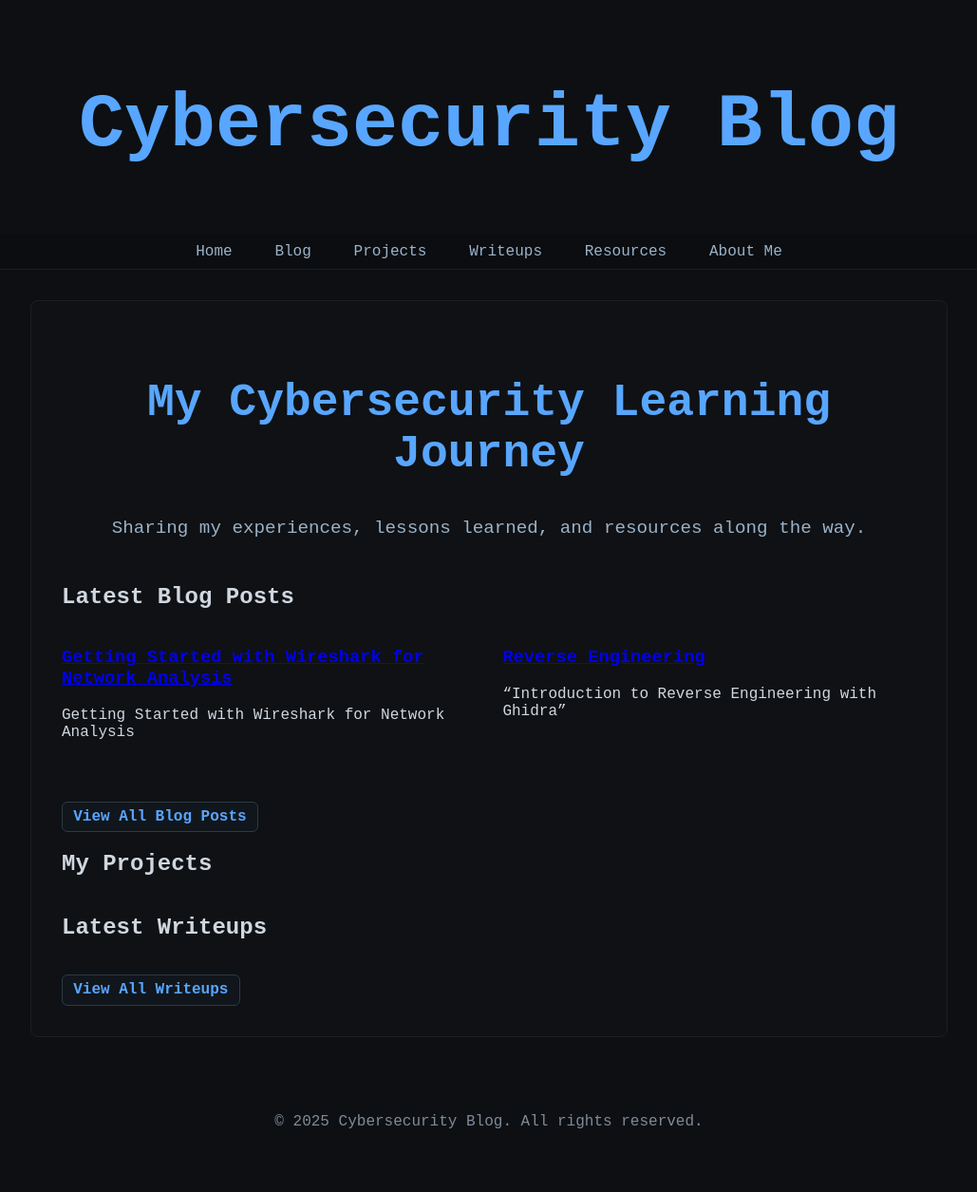
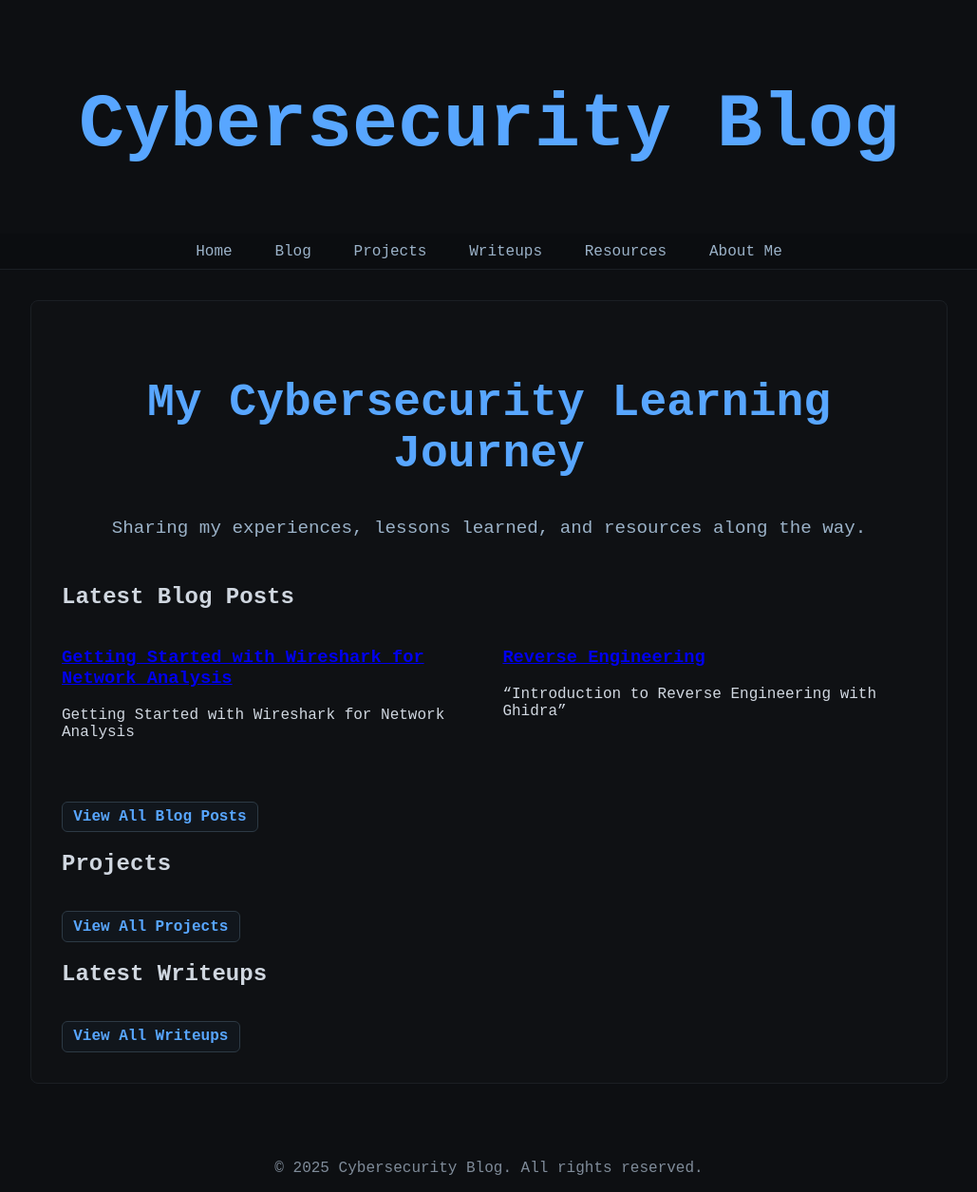
Before and after one commit to bytepo1arbear/cybersecurityblog, a Jekyll site: the page built from index.md, in a window 1280 px wide. Shown: the whole page at 95% size, without its empty margins (125-1154 px from the left). Built offline with Jekyll 4.4.1, drawn with Linux system fonts in a browser that asks for light colours; before the commit the page ends 1206 px from its top, so only the background shows below that.

Commit message:
Update index.md

```diff
--- a/index.md
+++ b/index.md
@@ -28,16 +28,16 @@
 
 <section class="projects">
   <div class="container">
-    <h2>My Projects</h2>
+    <h2>Projects</h2>
     <div class="project-grid">
       {% for project in site.projects limit:2 %}
       <article class="project-preview">
         <h3>{{ project.title }}</h3>
         <p>{{ project.excerpt | strip_html | truncate: 120 }}</p>
-        <a href="{{ project.url }}" class="btn">View Project</a>
       </article>
       {% endfor %}
     </div>
+    <a href="{{ '/projects/' | relative_url }}" class="btn">View All Projects</a>
   </div>
 </section>
 
@@ -49,7 +49,6 @@
       <article class="writeup-preview">
         <h3>{{ writeup.title }}</h3>
         <p>{{ writeup.excerpt | strip_html | truncate: 120 }}</p>
-        <a href="{{ writeup.url }}" class="btn">Read Writeup</a>
       </article>
       {% endfor %}
     </div>
```
